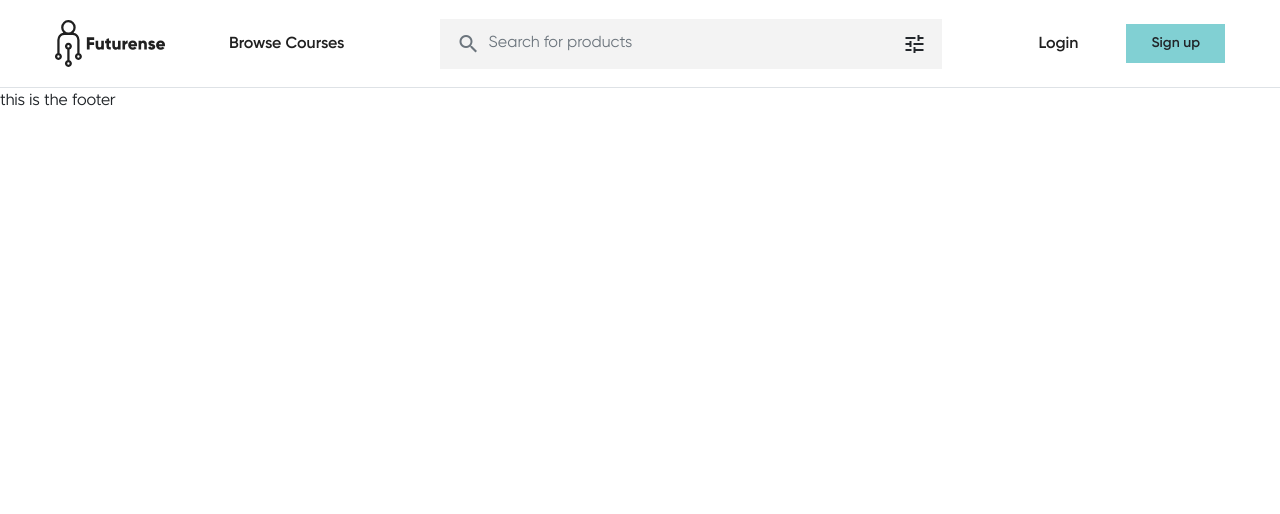
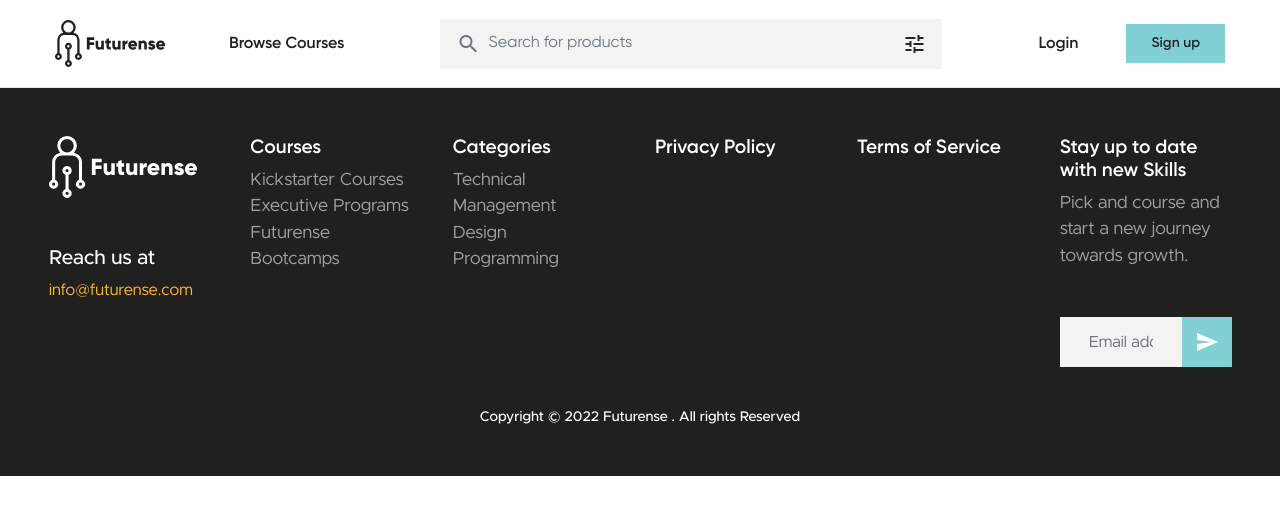
Before and after one commit to sourabh99967780/futurense-idp-design, a website: page index.html in a window 1280 px wide. Drawn offline with nearby package versions, Linux system fonts and the light colour scheme.

Commit message:
Footer Design completed

```diff
--- /dev/null
+++ b/assets/scss/_footer.scss
@@ -0,0 +1,88 @@
+#footer {
+  background: $clr-filler;
+  color: $clr-white;
+
+  .footer {
+    &-main {
+      .footer-logo {
+        img {
+          height: 3.875em;
+          width: auto;
+        }
+      }
+
+      .reachus_at_info {
+        transition: all ease-in-out 200ms;
+        text-decoration: none;
+
+        &:hover,
+        &:active,
+        &:focus {
+          color: rgba($clr-secondary, 0.9);
+        }
+      }
+
+      .foot-links {
+        &-heading {
+          font-family: $ff-gilroy;
+          font-weight: $fw-gilroy-semibold;
+          font-size: 1.2rem;
+
+          a {
+            color: $clr-white;
+          }
+        }
+
+        &-subtext {
+          font-family: $ff-metropolis;
+          font-weight: $fw-metropolis-regular;
+          font-size: 1.1rem;
+          color: $clr-footer-link;
+        }
+
+        &-list {
+          li {
+            a {
+              font-family: $ff-metropolis;
+              font-weight: $fw-metropolis-regular;
+              font-size: 1.1rem;
+              color: $clr-footer-link;
+              transition: color ease-in-out 200ms;
+              text-decoration: none;
+
+              &:hover,
+              &:active,
+              &:focus {
+                color: rgba($clr-white, 0.9);
+              }
+            }
+          }
+        }
+
+        .newsletter {
+          .input-group-append {
+            .input-group-text {
+              background-color: $clr-primary;
+              color: $clr-white;
+              padding: 0.8125rem;
+              transition: all ease-in-out 200ms;
+              cursor: pointer;
+
+              &:hover {
+                background-color: rgba($clr-primary, 0.9);
+              }
+            }
+          }
+        }
+      }
+    }
+
+    &-foot {
+      .copyright {
+        font-family: $ff-metropolis;
+        font-weight: $fw-metropolis-medium;
+        font-size: 0.875rem;
+      }
+    }
+  }
+}
--- a/assets/scss/_globals.scss
+++ b/assets/scss/_globals.scss
@@ -1,3 +1,7 @@
 .input-group .position-absolute {
     z-index: 5;
 }
+
+a {
+    text-decoration: none;
+}
--- a/assets/scss/_variables.scss
+++ b/assets/scss/_variables.scss
@@ -30,3 +30,4 @@ $clr-secondary: #FDBA2F;
 $clr-filler: #202020;
 $clr-gray: #F3F3F3;
 $clr-white: #ffffff;
+$clr-footer-link: #A0A0A0;
--- a/assets/scss/style.scss
+++ b/assets/scss/style.scss
@@ -4,6 +4,7 @@
 @import "./header";
 @import "./marketing";
 @import './login-signup';
+@import './footer';
 
 // boostrap variables overriders
 $font-family-sans-serif: $ff-metropolis;
--- a/index.html
+++ b/index.html
@@ -40,11 +40,21 @@
               width="74"
             />
           </a>
-          <button class="navbar-toggler" type="button" data-toggle="collapse" data-target="#navbarNav" aria-controls="navbarNav" aria-expanded="false" aria-label="Toggle navigation">
+          <button
+            class="navbar-toggler"
+            type="button"
+            data-toggle="collapse"
+            data-target="#navbarNav"
+            aria-controls="navbarNav"
+            aria-expanded="false"
+            aria-label="Toggle navigation"
+          >
             <span class="navbar-toggler-icon"></span>
           </button>
           <div class="collapse navbar-collapse" id="navbarNav">
-            <div class="d-flex d-lg-none input-group mx-lg-5 my-3 order-1 order-lg-2">
+            <div
+              class="d-flex d-lg-none input-group mx-lg-5 my-3 order-1 order-lg-2"
+            >
               <input
                 class="form-control pl-5"
                 type="text"
@@ -61,16 +71,18 @@
                 tune
               </span>
             </div>
-            <a href="/browse-courses.html" class="browse-courses-link mobile-nav-link nav-link flex-shrink-0 mx-lg-3 my-2 order-lg-1 order-2 d-flex justify-content-between">
-              <div
-              class="flex-shrink-0 mx-lg-3"
-                >Browse Courses
-              </div>
+            <a
+              href="/browse-courses.html"
+              class="browse-courses-link mobile-nav-link nav-link flex-shrink-0 mx-lg-3 my-2 order-lg-1 order-2 d-flex justify-content-between"
+            >
+              <div class="flex-shrink-0 mx-lg-3">Browse Courses</div>
               <span class="d-sm-none d-flex align-items-center material-icons">
                 arrow_forward_ios
               </span>
             </a>
-            <div class="d-none d-lg-flex input-group mx-lg-5 my-2 order-1 order-lg-2">
+            <div
+              class="d-none d-lg-flex input-group mx-lg-5 my-2 order-1 order-lg-2"
+            >
               <input
                 class="form-control pl-5"
                 type="text"
@@ -87,11 +99,11 @@
                 tune
               </span>
             </div>
-            <a href="/login.html" class="login-link mobile-nav-link nav-link flex-shrink-0 mx-lg-3 d-flex justify-content-between order-3">
-              <div
-              class="flex-shrink-0 mx-lg-3"
-                >Login
-              </div>
+            <a
+              href="/login.html"
+              class="login-link mobile-nav-link nav-link flex-shrink-0 mx-lg-3 d-flex justify-content-between order-3"
+            >
+              <div class="flex-shrink-0 mx-lg-3">Login</div>
               <span class="d-sm-none d-flex align-items-center material-icons">
                 arrow_forward_ios
               </span>
@@ -106,9 +118,105 @@
       </nav>
     </header>
 
-    <main></main>
+    <main>
 
-    <footer>this is the footer</footer>
+    </main>
+
+    <footer id="footer">
+      <div class="container-fluid py-4 p-lg-5">
+        <div class="footer-main">
+          <div class="row">
+            <div class="col-lg-2">
+              <div class="infoarea">
+                <a href="index.html" class="footer-logo pl-3 row">
+                  <img src="assets/img/futurense-logo-white.svg" alt="Futurense">
+                </a>
+                <div class="reachus_combine mt-5 row flex-column pl-3">
+                  <h5 class="reachus_at_text">Reach us at</h5>
+                  <a class="reachus_at_info text-secondary" href="mailto:info@futurense.com"> info@futurense.com </a>
+                </div>
+              </div>
+            </div>
+            <div class="col-lg-2">
+              <div class="foot-links my-3 my-lg-0">
+                <h5 class="foot-links-heading">Courses</h5>
+                <ul class="list-unstyled foot-links-list">
+                  <li class="">
+                    <a href="#">Kickstarter Courses</a>
+                  </li>
+                  <li class="">
+                    <a href="#">Executive Programs</a>
+                  </li>
+                  <li class="">
+                    <a href="#">Futurense Bootcamps</a>
+                  </li>
+                </ul>
+              </div>
+            </div>
+            <div class="col-lg-2">
+              <div class="foot-links my-3 my-lg-0">
+                <h5 class="foot-links-heading">Categories</h5>
+                <ul class="list-unstyled foot-links-list">
+                  <li class="">
+                    <a href="#">Technical</a>
+                  </li>
+                  <li class="">
+                    <a href="#">Management</a>
+                  </li>
+                  <li class="">
+                    <a href="#">Design</a>
+                  </li>
+                  <li class="">
+                    <a href="#">Programming</a>
+                  </li>
+                </ul>
+              </div>
+            </div>
+            <div class="col-lg-2">
+              <h5 class="foot-links-heading my-3 my-lg-0">
+                <a href="Privacy Policy">Privacy Policy</a>
+              </h5>
+            </div>
+            <div class="col-lg-2">
+              <h5 class="foot-links-heading my-3 my-lg-0">
+                <a href="Terms of Service">Terms of Service</a>
+              </h5>
+            </div>
+            <div class="col-lg-2">
+              <div class="foot-links my-3 my-lg-0">
+                <h5 class="foot-links-heading">Stay up to date with new Skills</h5>
+                <p class="foot-links-subtext mb-lg-5">Pick and course and start a new journey towards growth.</p>
+                <div class="newsletter mt-3">
+                  <div class="form-group">
+                    <div class="input-group mb-3">
+                      <input
+                        type="text"
+                        class="form-control"
+                        placeholder="Email address"
+                        aria-label="Recipient's username"
+                        aria-describedby="basic-addon2"
+                      />
+                      <div class="input-group-append">
+                        <span class="input-group-text" id="basic-addon2"
+                          ><span class="material-icons">
+                            send
+                            </span></i
+                        ></span>
+                      </div>
+                    </div>
+                  </div>
+                </div>
+              </div>
+            </div>
+          </div>
+        </div>
+        <div class="footer-foot row pt-4">
+          <div class="copyright col-lg-12 text-center"
+            >Copyright © 2022 Futurense . All rights Reserved
+          </div>
+        </div>
+      </div>
+    </footer>
     <!-- Optional JavaScript -->
     <!-- jQuery first, then Popper.js, then Bootstrap JS -->
     <script
```
Also changed, not shown: assets/img/futurense-logo-white.svg (added), assets/img/program/rectangle_51.png, style.css, 2 other files.
